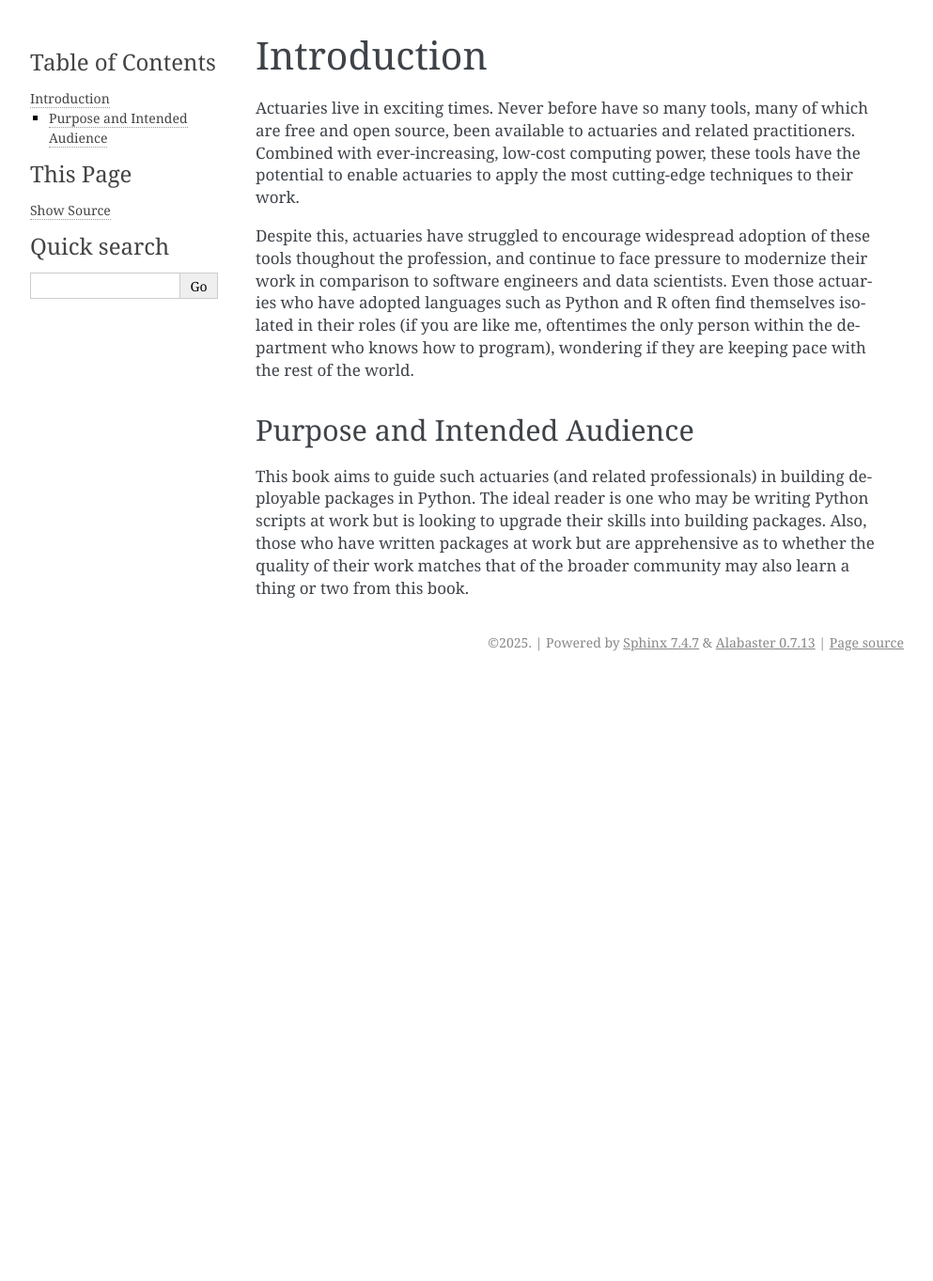
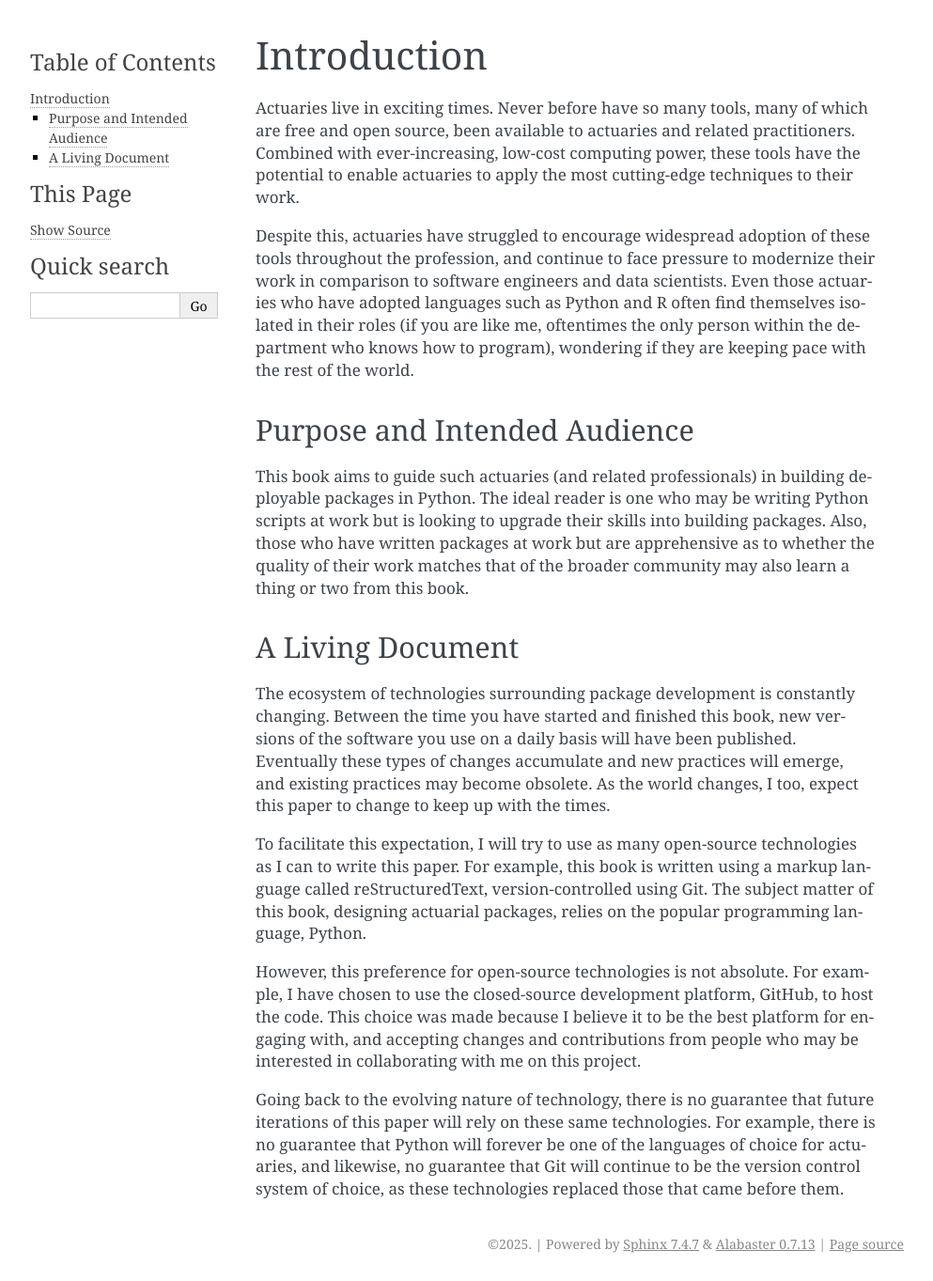
Before and after one commit to genedan/actpak, a Sphinx documentation site: the page built from docs/introduction.rst, in a window 1280 px wide. Shown: the whole page at 94% size, without its empty margins (148-1141 px from the left). Built offline with Sphinx 7.4.7, drawn with Linux system fonts in a browser that asks for light colours; the version number could not be read and is left out; before the commit the page ends 900 px from its top, so only the background shows below that.

Commit message:
DOCS: Update introduction.rst.

```diff
--- a/docs/introduction.rst
+++ b/docs/introduction.rst
@@ -3,9 +3,31 @@ Introduction
 
 Actuaries live in exciting times. Never before have so many tools, many of which are free and open source, been available to actuaries and related practitioners. Combined with ever-increasing, low-cost computing power, these tools have the potential to enable actuaries to apply the most cutting-edge techniques to their work.
 
-Despite this, actuaries have struggled to encourage widespread adoption of these tools thoughout the profession, and continue to face pressure to modernize their work in comparison to software engineers and data scientists. Even those actuaries who have adopted languages such as Python and R often find themselves isolated in their roles (if you are like me, oftentimes the only person within the department who knows how to program), wondering if they are keeping pace with the rest of the world.
+Despite this, actuaries have struggled to encourage widespread adoption of these tools throughout the profession, and continue to face pressure to modernize their work in comparison to software engineers and data scientists. Even those actuaries who have adopted languages such as Python and R often find themselves isolated in their roles (if you are like me, oftentimes the only person within the department who knows how to program), wondering if they are keeping pace with the rest of the world.
 
 Purpose and Intended Audience
 ^^^^^^^^^^^^^^^^^^^^^^^^^^^^^
 
 This book aims to guide such actuaries (and related professionals) in building deployable packages in Python. The ideal reader is one who may be writing Python scripts at work but is looking to upgrade their skills into building packages. Also, those who have written packages at work but are apprehensive as to whether the quality of their work matches that of the broader community may also learn a thing or two from this book.
+
+
+A Living Document
+^^^^^^^^^^^^^^^^^
+
+The ecosystem of technologies surrounding package development is constantly changing. Between the time you have started
+and finished this book, new versions of the software you use on a daily basis will have been published. Eventually these
+types of changes accumulate and new practices will emerge, and existing practices may become obsolete. As the world changes,
+I too, expect this paper to change to keep up with the times.
+
+To facilitate this expectation, I will try to use as many open-source technologies as I can to write this paper. For example,
+this book is written using a markup language called reStructuredText, version-controlled using Git. The subject matter
+of this book, designing actuarial packages, relies on the popular programming language, Python.
+
+However, this preference for open-source technologies is not absolute. For example, I have chosen to use the closed-source
+development platform, GitHub, to host the code. This choice was made because I believe it to be the best platform for
+engaging with, and accepting changes and contributions from people who may be interested in collaborating with me on this project.
+
+Going back to the evolving nature of technology, there is no guarantee that future iterations of this paper will rely on
+these same technologies. For example, there is no guarantee that Python will forever be one of the languages of choice
+for actuaries, and likewise, no guarantee that Git will continue to be the version control system of choice, as these
+technologies replaced those that came before them.
```
